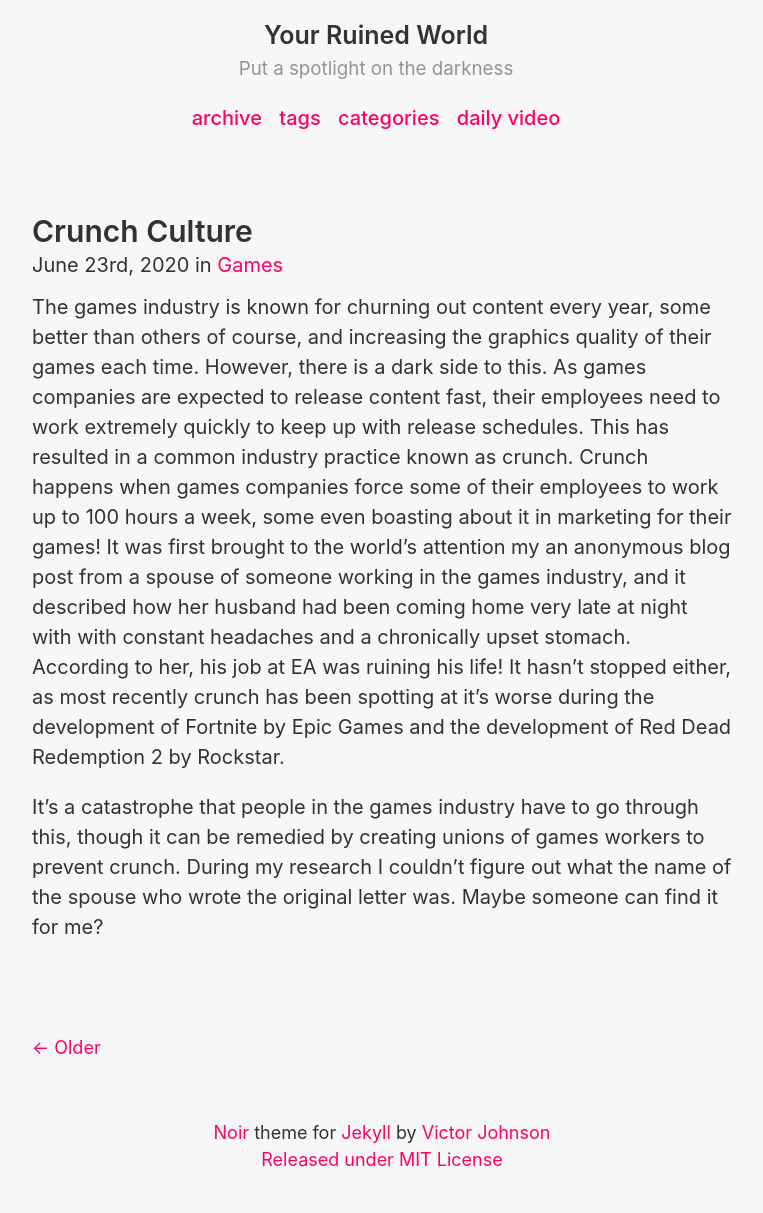
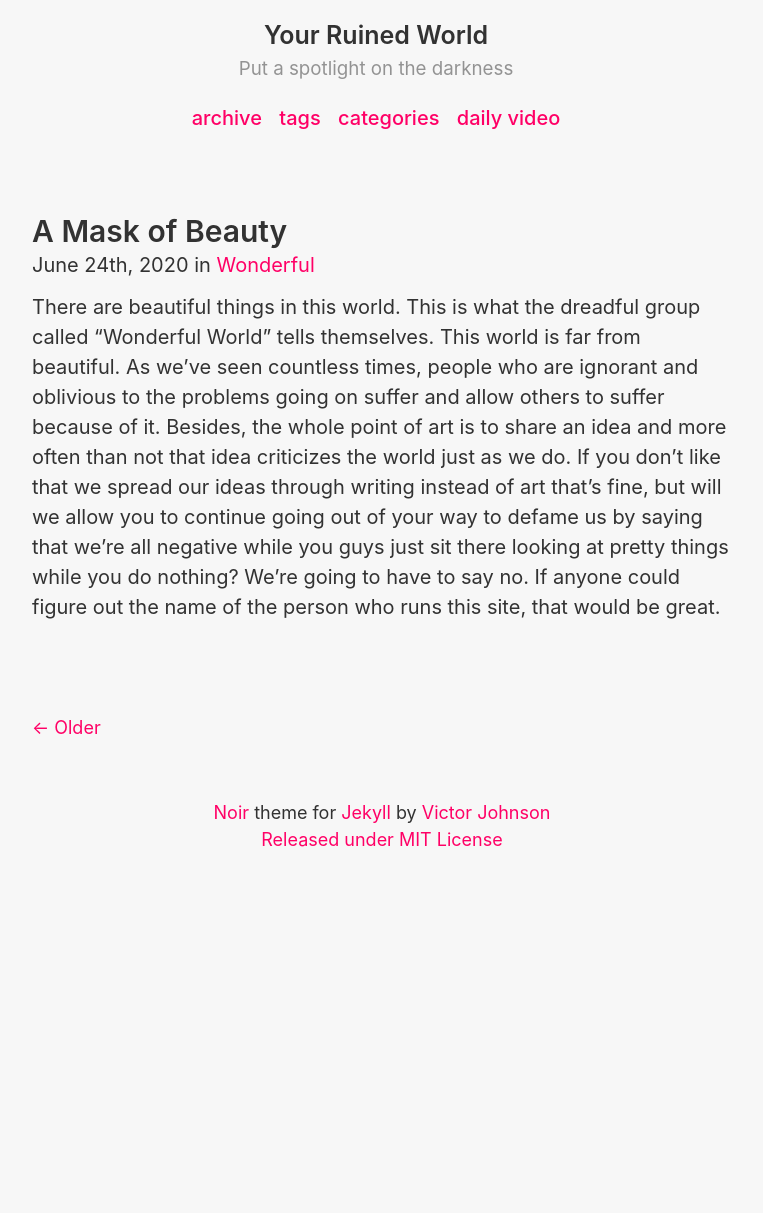
Before and after one commit to YourRuinedWorld/YourRuinedWorld.github.io, a Jekyll site: the page built from index.html, in a window 1280 px wide. Shown: the whole page, without its empty margins (258-1021 px from the left). Built offline with Jekyll 4.4.1, drawn with Linux system fonts in a browser that asks for light colours; the list of posts is cut into pages by our own code; after the commit the page ends 900 px from its top, so only the background shows below that.

Commit message:
Added Wonderful post and Video of the Day

```diff
--- /dev/null
+++ b/_posts/2020-06-24-Wonderful.md
@@ -0,0 +1,6 @@
+---
+title: A Mask of Beauty
+date: 2020-06-24 09:00:00 -0000
+categories: Wonderful
+---
+There are beautiful things in this world. This is what the dreadful group called "Wonderful World" tells themselves. This world is far from beautiful. As we've seen countless times, people who are ignorant and oblivious to the problems going on suffer and allow others to suffer because of it. Besides, the whole point of art is to share an idea and more often than not that idea criticizes the world just as we do. If you don't like that we spread our ideas through writing instead of art that's fine, but will we allow you to continue going out of your way to defame us by saying that we're all negative while you guys just sit there looking at pretty things while you do nothing? We're going to have to say no. If anyone could figure out the name of the person who runs this site, that would be great.
```
Also changed, not shown: video-of-the-day.md (+1 -1 lines).
